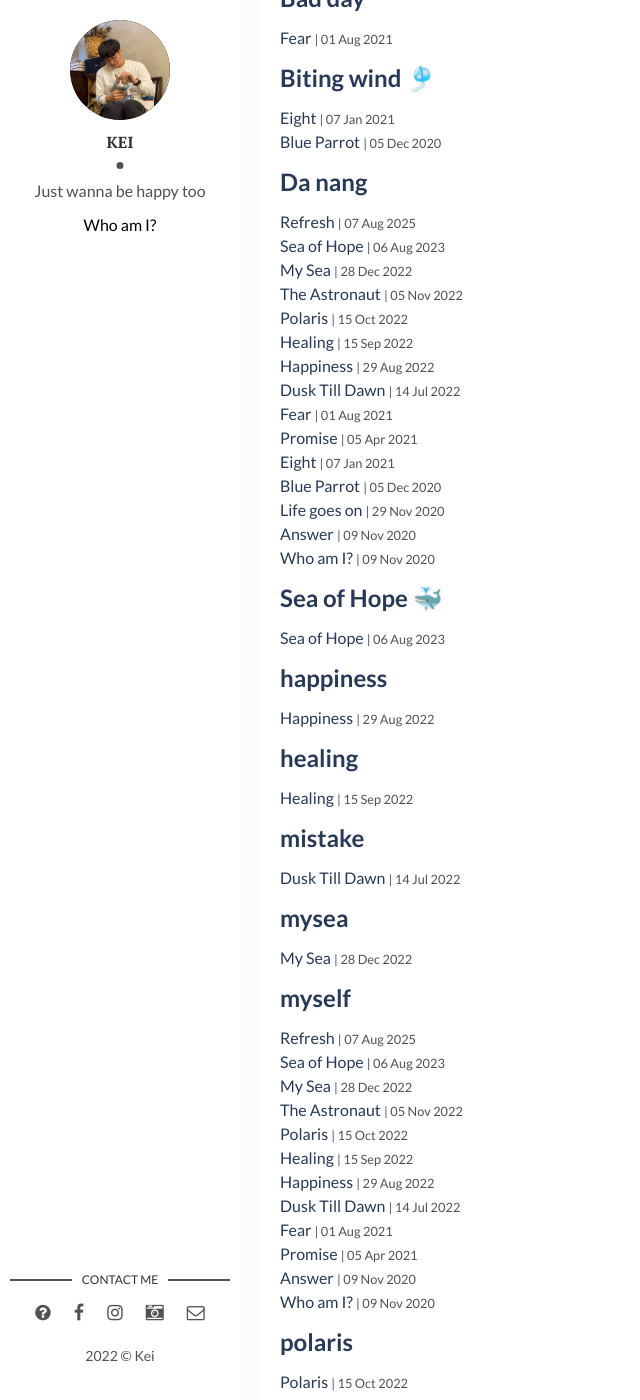
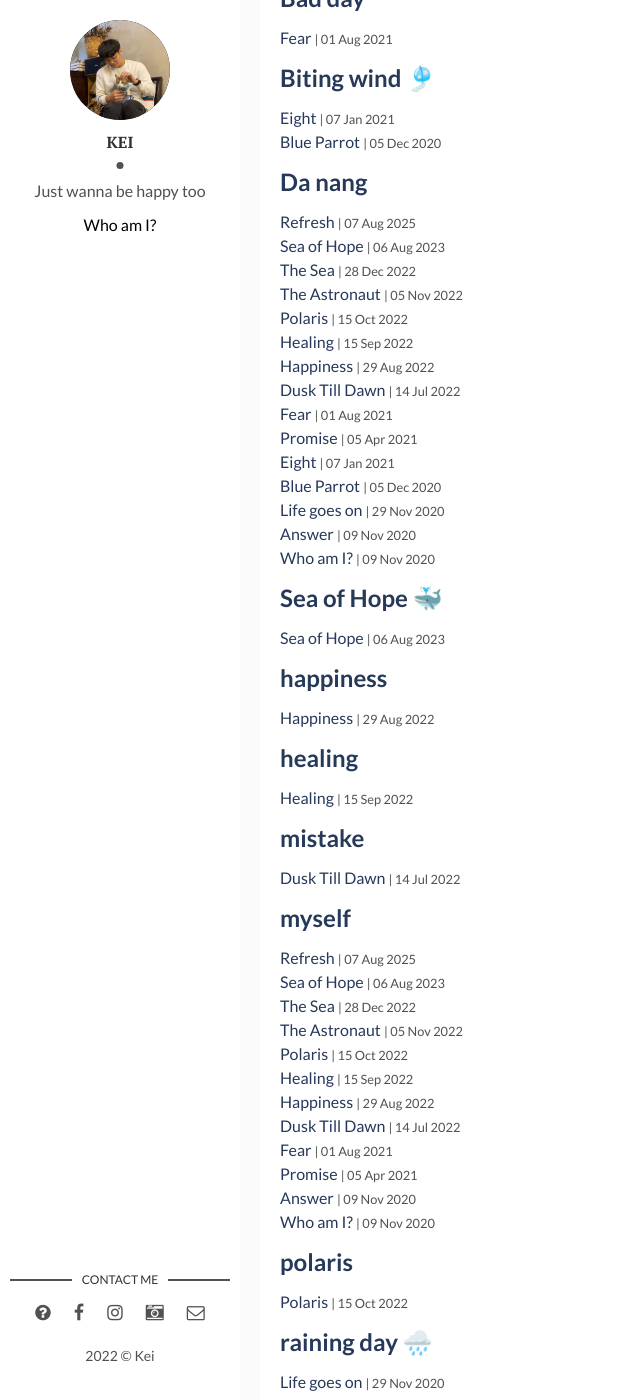
Before and after one commit to keiblog/keiblog, a Jekyll site: the page built from tags.html, in a window 1280 px wide and 1400 px high, scrolled down 287 px. Shown: the whole window, without its empty margins (0-640 px from the left). Built offline with Jekyll 4.4.1, drawn with Linux system fonts in a browser that asks for light colours; some of the changed text lies outside the part shown.

Commit message:
Fix Title

```diff
--- a/_posts/2022-12-29-my-sea.markdown
+++ b/_posts/2022-12-29-the-sea.markdown
@@ -1,10 +1,10 @@
 ---
 layout: post
-title: "My Sea"
+title: "The Sea"
 date: 2022-12-29 00:18:00 +0700
 description: 'Thanh xuân ngỡ như là một cái nhớp mắt, chợt nhận ra thì đã đi được một nửa đời người.'
-img: my-sea.jpeg
-tags: [Da nang, myself, mysea] # add tag
+img: the-sea.jpeg
+tags: [Da nang, myself, thesea] # add tag
 ---
 
 
```
Also changed, not shown: other parts of _posts/2022-12-29-the-sea.markdown (+4 -4 lines), assets/img/the-sea-1.jpg (renamed from assets/img/my-sea-1.jpg), assets/img/the-sea.jpeg (renamed from assets/img/my-sea.jpeg), 4 other files.
